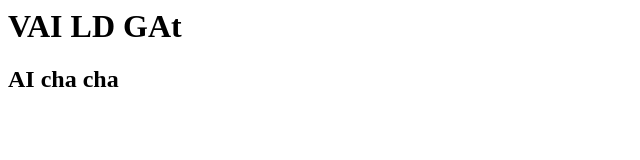
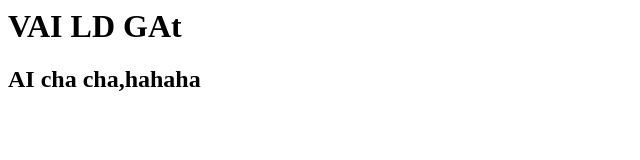
Before and after one commit to BenZimCO/Test-1, a plain HTML site: page index.html in a window 1280 px wide. Shown: the whole page, without its empty margins (0-640 px from the left). Drawn offline with Linux system fonts and the light colour scheme.

Commit message:
sua file

```diff
--- a/index.html
+++ b/index.html
@@ -1,3 +1,3 @@
 <h1>VAI LD GAt</h1>
 
-<h2>AI cha cha</h2>
+<h2>AI cha cha,hahaha</h2>
```
